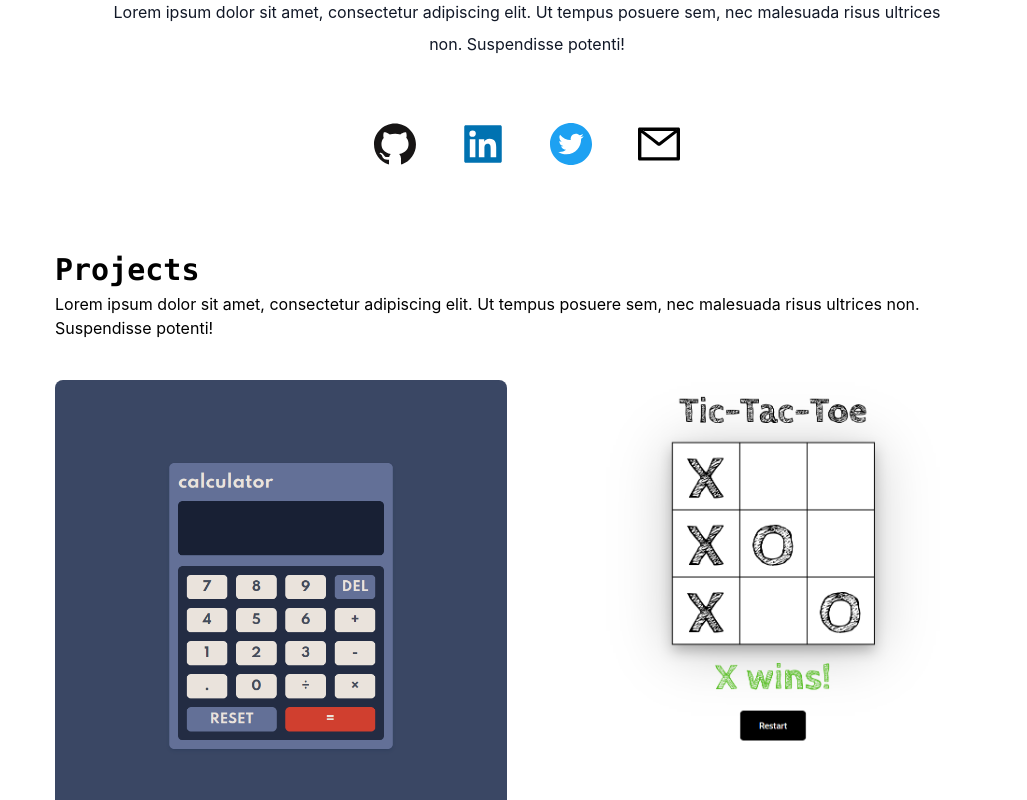
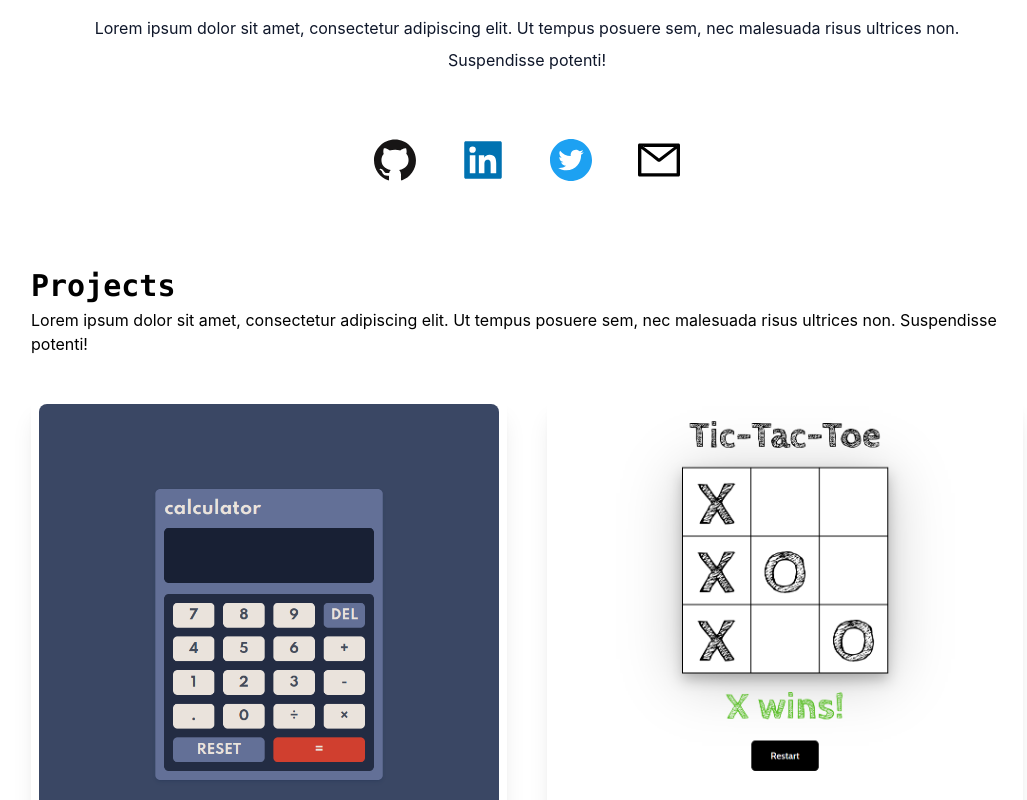
Before and after one commit to vsilagy/portfolio, a Next.js app: page / in a window 1280 px wide. Shown: the part 640-1440 px from the top of the page, without its empty margins (113-1140 px from the left). Built offline with nearby package versions, Linux system fonts and the light colour scheme.

Commit message:
add style to the layout

```diff
--- a/pages/index.js
+++ b/pages/index.js
@@ -15,14 +15,15 @@ import project4 from "../public/project-4.png";
 import { useState } from "react";
 
 export default function Home() {
+  const [darkMode, setDarkMode] = useState(false);
   return (
-    <div>
+    <div className={darkMode ? "dark" : ""}>
       <Head>
         <title>Vlad Silagy Portfolio</title>
         <meta name="description" content="Generated by create next app" />
         <link rel="icon" href="/favicon.ico" />
       </Head>
-      <main className="max-w-screen-lg mx-auto px-10">
+      <main className="max-w-screen-lg mx-auto p-4">
         <section className="min-h-full mb-20">
           <nav className="flex justify-between py-10">
             <a className="text-xl font-mono font-bold" href="#">
@@ -32,7 +33,7 @@ export default function Home() {
             <ul className="flex items-center gap-2">
               <li>
                 <a
-                  className="text-black px-4 py-2 rounded-md hover:bg-gray-200"
+                  className="text-black px-4 py-2 rounded-md hover:ring-2 hover:ring-amber-500"
                   href="#"
                 >
                   Projects
@@ -40,14 +41,17 @@ export default function Home() {
               </li>
               <li>
                 <a
-                  className="text-gray-900 px-4 py-2 rounded-md hover:bg-gray-200 "
+                  className="text-gray-900 px-4 py-2 rounded-md hover:ring-2 ring-amber-500 "
                   href="#"
                 >
                   Resume
                 </a>
               </li>
               <li>
-                <MdDarkMode className="cursor-pointer text-2xl ml-2" />
+                <MdDarkMode
+                  onClick={() => setDarkMode(!darkMode)}
+                  className="cursor-pointer text-2xl ml-2 hover:text-amber-500 "
+                />
               </li>
             </ul>
           </nav>
@@ -61,45 +65,71 @@ export default function Home() {
             <h2 className="text-2xl py-2 font-mono font-bold md:text-3xl">
               Frontend Developer
             </h2>
-            <p className="text-md py-5 leading-8 text-gray-900">
+            <p className="text-md py-5 leading-8 text-slate-900">
               Lorem ipsum dolor sit amet, consectetur adipiscing elit. Ut tempus
               posuere sem, nec malesuada risus ultrices non. Suspendisse
               potenti!
             </p>
           </div>
           <div className="text-3xl flex justify-center gap-10 ease-in-out md:text-5xl">
-            <AiFillGithub className="text-[#171515] hover:animate-pulse" />
-            <AiFillLinkedin className="text-[#0072b1] hover:animate-pulse" />
-            <AiFillTwitterCircle className="text-[#1DA1F2] hover:animate-pulse" />
-            <AiOutlineMail className="hover:animate-pulse" />
+            <a
+              href="https://github.com/vsilagy"
+              target="_blank"
+              className="text-[#171515] hover:animate-pulse"
+            >
+              <AiFillGithub />
+            </a>
+            <a
+              href="https://www.linkedin.com/in/vsilagy/"
+              target="_blank"
+              className="text-[#0072b1] hover:animate-pulse"
+            >
+              <AiFillLinkedin />
+            </a>
+            <a
+              href="https://twitter.com/VladSilagy"
+              target="_blank"
+              className="text-[#1DA1F2] hover:animate-pulse"
+            >
+              <AiFillTwitterCircle />
+            </a>
+            <a
+              href="mailto:vladsilagy@gmail.com"
+              target="_blank"
+              className="hover:animate-pulse"
+            >
+              <AiOutlineMail />
+            </a>
           </div>
         </section>
-        <section>
-          <h3 className="text-3xl py-1 font-bold font-mono">Projects</h3>
-          <p>
+        <section className="min-w-full">
+          <h3 className="text-3xl text-center py-1 font-bold font-mono md:text-start">
+            Projects
+          </h3>
+          <p className="text-center md:text-start">
             Lorem ipsum dolor sit amet, consectetur adipiscing elit. Ut tempus
             posuere sem, nec malesuada risus ultrices non. Suspendisse potenti!
           </p>
-          <div className="flex flex-col gap-10 py-10 md:flex-row md:flex-wrap">
-            <div className="basis-1/3 flex-1 w-[25rem]">
+          <div className="flex flex-col items-center gap-10 py-10 md:flex-row md:flex-wrap  ">
+            <div className="basis-1/3 flex-1 w-[25rem] p-2 rounded-lg shadow-xl">
               <Image
                 src={project1}
-                className="rounded-lg object-cover"
+                className="rounded-lg object-cover "
                 width={"100%"}
                 height={"100%"}
                 layout="responsive"
               />
             </div>
-            <div className="basis-1/3 flex-1 w-[25rem]">
+            <div className="basis-1/3 flex-1 w-[25rem] p-2 rounded-lg shadow-xl">
               <Image
                 src={project2}
-                className="rounded-lg object-cover"
+                className="rounded-lg object-cover "
                 width={"100%"}
                 height={"100%"}
                 layout="responsive"
               />
             </div>
-            <div className="basis-1/3 flex-1 w-[25rem]">
+            <div className="basis-1/3 flex-1 w-[25rem] p-2 rounded-lg shadow-xl">
               <Image
                 src={project3}
                 className="rounded-lg object-cover"
@@ -108,7 +138,7 @@ export default function Home() {
                 layout="responsive"
               />
             </div>
-            <div className="basis-1/3 flex-1 w-[25rem]">
+            <div className="basis-1/3 flex-1 w-[25rem] p-2 rounded-lg shadow-xl">
               <Image
                 src={project4}
                 className="rounded-lg object-cover"
```
